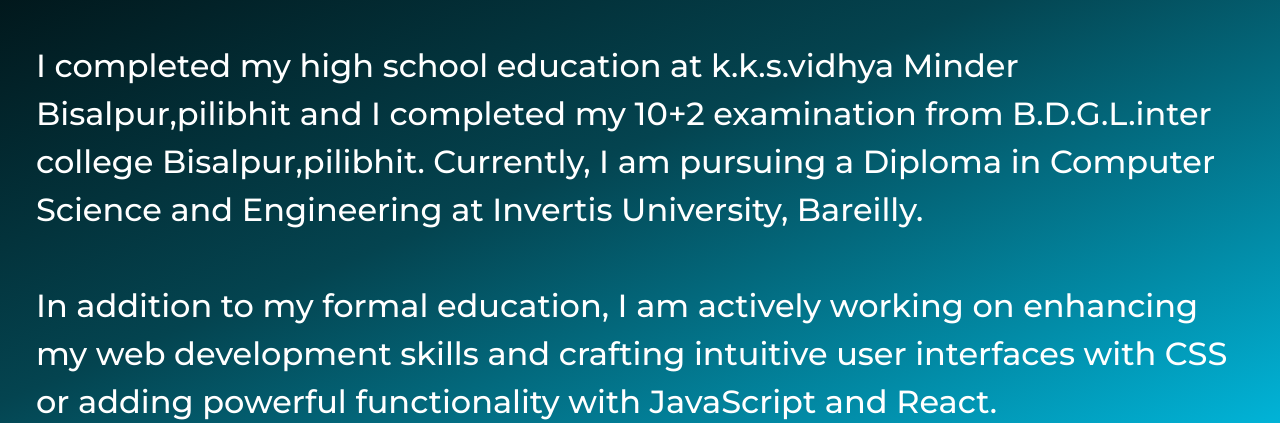
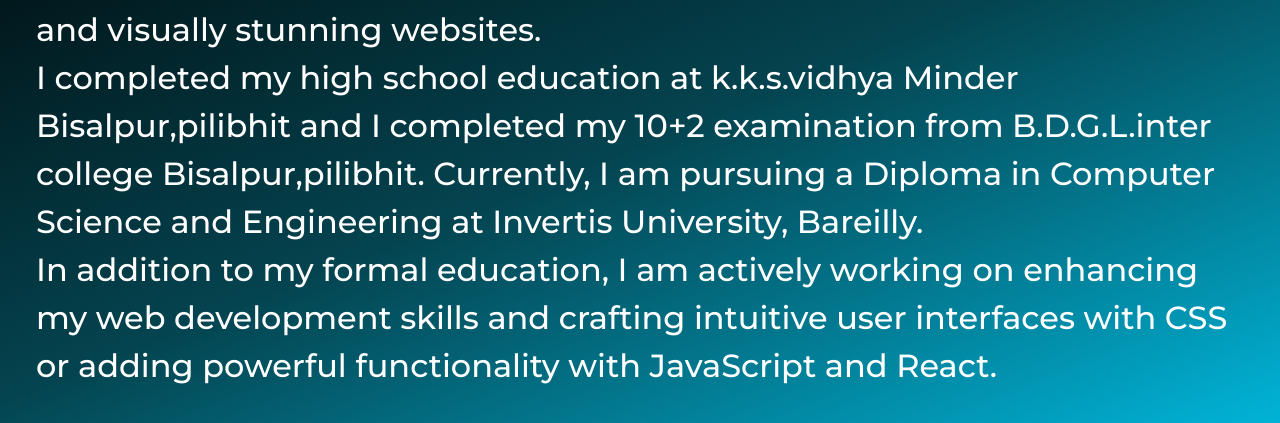
Before and after one commit to VIKASBRL123/portfolio-, a plain HTML site: page index.html in a window 1280 px wide. Shown: the part 218-641 px from the top of the page. Drawn offline with nearby package versions, Linux system fonts and the light colour scheme.

Commit message:
Update index.html

```diff
--- a/index.html
+++ b/index.html
@@ -20,11 +20,11 @@
 
 
         <h1 class="text-white font text-[2.5rem] p-1 lg:text-[3rem]">Hi, I am Vikas a developer hailing from India.</h1>
-        <h2 class="text-white font text-[2rem] p-1 lg:text-[2rem]"><p>a web developer from India. I'm passionate about crafting user-friendly and visually stunning websites.</p><br>
+        <h2 class="text-white font text-[2rem] p-1 lg:text-[2rem]"><p>a web developer from India. I'm passionate about crafting user-friendly and visually stunning websites.</p>
 
-<p>I completed my high school education at k.k.s.vidhya Minder Bisalpur,pilibhit and I completed my 10+2 examination from B.D.G.L.inter college Bisalpur,pilibhit. Currently, I am pursuing a Diploma in Computer Science and Engineering at Invertis University, Bareilly.</p><br>
+<p>I completed my high school education at k.k.s.vidhya Minder Bisalpur,pilibhit and I completed my 10+2 examination from B.D.G.L.inter college Bisalpur,pilibhit. Currently, I am pursuing a Diploma in Computer Science and Engineering at Invertis University, Bareilly.</p>
 
-<p>In addition to my formal education, I am actively working on enhancing my web development skills and crafting intuitive user interfaces with CSS or adding powerful functionality with JavaScript and React.</h2></p><br>
+<p>In addition to my formal education, I am actively working on enhancing my web development skills and crafting intuitive user interfaces with CSS or adding powerful functionality with JavaScript and React.</h2></p>
 
         <div class="boder-white gap-[2rem] flex justify-center items-center border-[1px] rounded w-[20rem] h-[4rem] mt-[2rem]">
 
```
